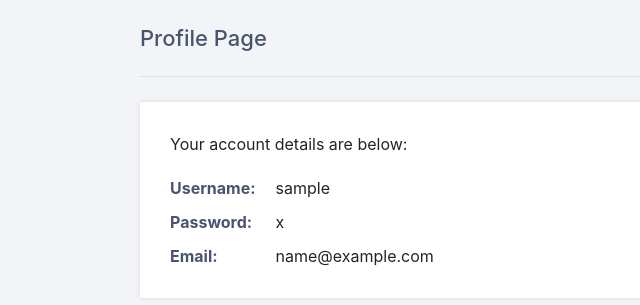
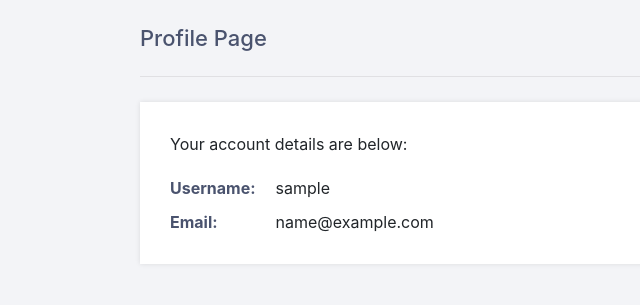
Before and after one commit to lok435/python-login-page, a Flask app: template templates/auth/profile.html in a window 1280 px wide. Shown: the part 60-365 px from the top of the page, without its empty margins (0-640 px from the left). Run offline with Flask 2, Linux system fonts and the light colour scheme; the template is opened without the code that fills it: most values are stand-ins (such as "Sample title", 1, 10 or a date in 2020); some libraries are stand-ins or nearby versions.

Commit message:
Update profile.html

```diff
--- a/templates/auth/profile.html
+++ b/templates/auth/profile.html
@@ -12,10 +12,6 @@
             <td>{{ account['username'] }}</td>
         </tr>
         <tr>
-            <td>Password:</td>
-            <td>{{ account['password'] }}</td>
-        </tr>
-        <tr>
             <td>Email:</td>
             <td>{{ account['email'] }}</td>
         </tr>
```
